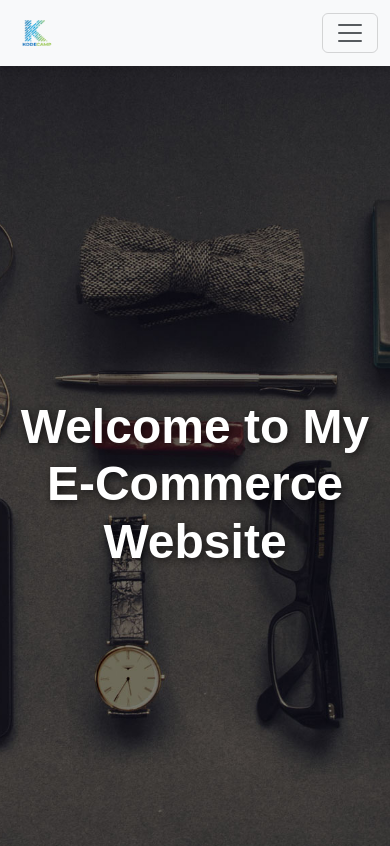
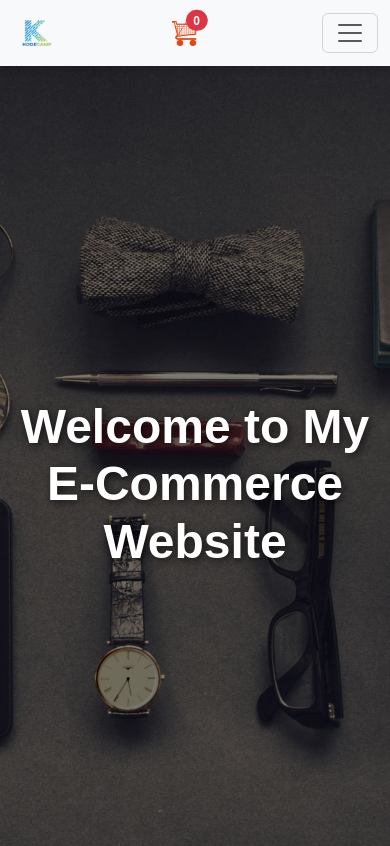
Before and after one commit to ABDUL-1000/my-final-task, a plain HTML site: page index.html in a window 390 px wide. Shown: the top 846 px of the page. Drawn offline with nearby package versions, Linux system fonts and the light colour scheme; no server answers.

Commit message:
i update my files

```diff
--- a/index.html
+++ b/index.html
@@ -15,11 +15,10 @@
         <img src="./images/WhatsApp_Image_2021-08-10_at_12.52 1.png" alt="logo" width="50" height="50">
 
         <!-- Cart Icon Moved Before the Toggle Button -->
-        <div class="cart-icon position-relative me-3 d-none d-lg-block">
+        <div class="cart-icon position-relative me-3">
           <span class="cart-count position-absolute top-0 start-100 translate-middle badge rounded-pill bg-danger">0</span>
           <img class="cart-icon" src="./images/carts.png" alt="Cart" width="25" height="25">
-      </div>
-
+        </div>
 
         <button class="navbar-toggler" type="button" data-bs-toggle="collapse" data-bs-target="#navbarSupportedContent" aria-controls="navbarSupportedContent" aria-expanded="false" aria-label="Toggle navigation">
           <span class="navbar-toggler-icon"></span>
```
Also changed, not shown: cart.html (+3 -3 lines), checkout.html (+2 -3 lines), order-summary.html (+2 -3 lines), product.html (+2 -3 lines).
